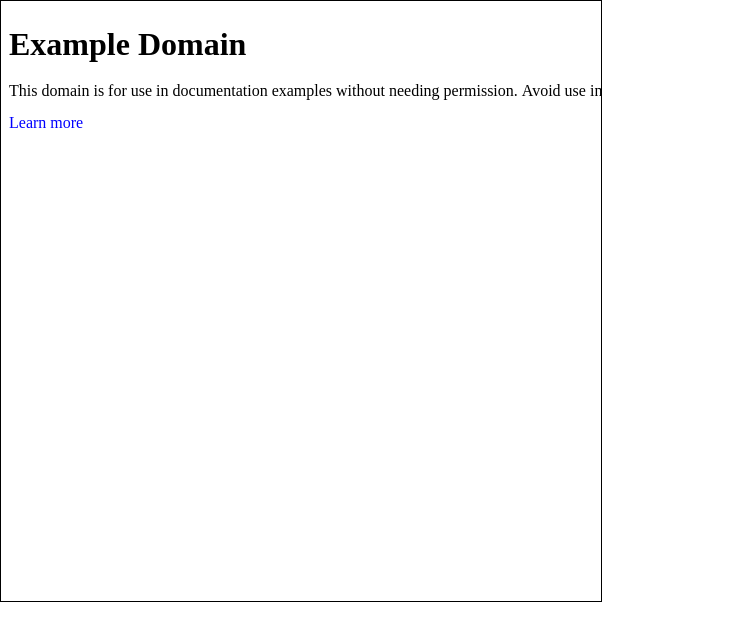
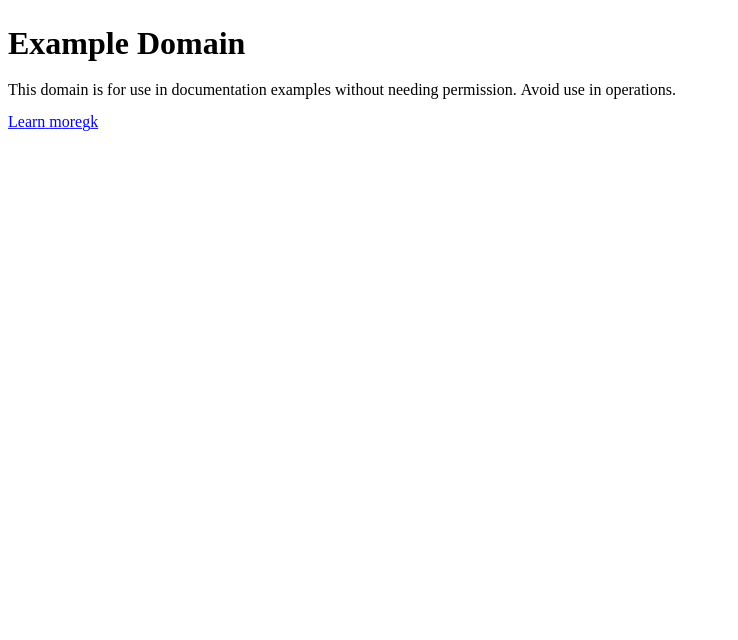
Before and after one commit to Cor3Duo/html-engine, a website built with Vite: page index.html in a window 1280 px wide. Shown: the whole page, without its empty margins (0-738 px from the left). Built offline with nearby package versions, Linux system fonts and the light colour scheme.

Commit message:
feat: add underline in textDecoration

```diff
--- a/index.html
+++ b/index.html
@@ -8,6 +8,7 @@
     <style>
       body {
         margin: 0;
+        overflow: hidden;
       }
     </style>
   </head>
--- a/src/layout.ts
+++ b/src/layout.ts
@@ -16,12 +16,15 @@ export interface LayoutBox {
   renderInfo?: {
     text?: string;
     font?: string;
+    // Adicionamos um lugar para as métricas detalhadas da fonte
+    fontMetrics?: TextMetrics;
   }
 }
 
-// Interface para um medidor, abstraindo o canvas (DIP)
+// 2. ATUALIZAR A ABSTRAÇÃO DO MEDIDOR
 interface TextMeasurer {
-  measure(text: string, font: string): { width: number };
+  // Agora ele retorna o objeto TextMetrics completo
+  measure(text: string, font: string): TextMetrics;
 }
 
 // --- LÓGICA DE LAYOUT ---
@@ -84,7 +87,7 @@ export class Layout {
       renderInfo: {
         text: node.domNode.textContent || '',
         font: fontString,
-      }
+      },
     };
 
     // NOVA LÓGICA: Em vez de preencher renderInfo, geramos filhos inline
@@ -126,7 +129,7 @@ export class Layout {
           style: style,
           dimensions: { x: currentX, y: currentY, width: metrics.width, height: style.fontSize },
           children: [],
-          renderInfo: { text: text, font: fontString }
+          renderInfo: { text: text, font: fontString, fontMetrics: metrics } // Armazena aqui!
         });
 
         currentX += metrics.width;
@@ -145,7 +148,7 @@ export class Layout {
           style: style, // AQUI está o estilo do <a> com a cor azul!
           dimensions: { x: currentX, y: currentY, width: metrics.width, height: style.fontSize },
           children: [],
-          renderInfo: { text: text, font: fontString }
+          renderInfo: { text: text, font: fontString, fontMetrics: metrics } // Armazena aqui!
         });
 
         currentX += metrics.width;
--- a/src/main.ts
+++ b/src/main.ts
@@ -4,9 +4,8 @@ import { Painter } from './paint';
 
 // --- SETUP ---
 const cvs = document.createElement('canvas');
-cvs.width = 600;
-cvs.height = 600;
-cvs.style.border = '1px solid #000';
+cvs.width = innerWidth;
+cvs.height = innerHeight;
 document.body.appendChild(cvs);
 const ctx = cvs.getContext('2d')!;
 
@@ -21,7 +20,7 @@ const html = `<!DOCTYPE html>
   <body>
     <h1>Example Domain</h1>
     <p>This domain is for use in documentation examples without needing permission. Avoid use in operations.</p>
-    <p><a href="https://iana.org/domains/example">Learn more</a></p>
+    <p><a href="https://iana.org/domains/example">Learn moregk</a></p>
   </body>
 </html>`;
 const dom = new DOMParser().parseFromString(html, 'text/html');
@@ -33,8 +32,9 @@ const styledTree = buildStyleTree(dom.body);
 console.log("Style Tree:", styledTree);
 
 // 2. Fase de Layout: Style Tree -> Layout Tree
-//    Injeção de Dependência: passamos o `ctx` como um "medidor" para o Layout.
 const layoutEngine = new Layout({
+  // Nenhuma mudança funcional necessária aqui, pois ctx.measureText já retorna o objeto completo.
+  // Apenas garantimos que nossa tipagem e lógica estejam alinhadas.
   measure: (text, font) => {
     ctx.font = font;
     return ctx.measureText(text);
--- a/src/paint.ts
+++ b/src/paint.ts
@@ -1,4 +1,6 @@
 import { type LayoutBox } from "./layout";
+
+const DESCENDER_CHARS = new Set(['g', 'j', 'p', 'q', 'y']);
 
 export class Painter {
   private ctx: CanvasRenderingContext2D;
@@ -16,20 +18,63 @@ export class Painter {
   }
 
   private paintBox(box: LayoutBox) {
-    // Futuramente: desenhar background, borders, etc.
-
-    // Desenhar o texto
-    if (box.renderInfo?.text && box.renderInfo?.font) {
-      // USA A COR DO ESTILO DA CAIXA!
+    if (box.renderInfo?.text && box.renderInfo?.font && box.renderInfo?.fontMetrics) {
       this.ctx.fillStyle = box.style.color || 'black';
       this.ctx.font = box.renderInfo.font;
       this.ctx.textBaseline = 'top';
       this.ctx.fillText(box.renderInfo.text, box.dimensions.x, box.dimensions.y);
+
+      if (box.style.textDecoration === 'underline') {
+        this.drawUnderline(box);
+      }
     }
 
-    // Recursão para desenhar os filhos
     for (const child of box.children) {
       this.paintBox(child);
     }
   }
+
+  /**
+   * Desenha uma linha sob uma caixa de layout.
+   */
+  private drawUnderline(box: LayoutBox) {
+    const metrics = box.renderInfo!.fontMetrics!;
+    const text = box.renderInfo!.text!;
+
+    this.ctx.strokeStyle = box.style.color || 'black';
+    const lineWidth = Math.max(1, Math.floor(box.style.fontSize / 16));
+    this.ctx.lineWidth = lineWidth;
+
+    const ascent = metrics.fontBoundingBoxAscent;
+    const baselineY = box.dimensions.y + ascent;
+    const underlineOffsetY = lineWidth;
+
+    // 1. APLICAÇÃO DO AJUSTE FINO SUGERIDO
+    let lineY = baselineY + underlineOffsetY - 1.5;
+
+    // A posição X inicial para o primeiro caractere
+    let currentX = box.dimensions.x;
+
+    // 2. LÓGICA DE DESENHO CARACTERE POR CARACTERE
+    this.ctx.beginPath();
+
+    for (const char of text) {
+      const charWidth = this.ctx.measureText(char).width;
+
+      // Se o caractere NÃO for um descendente, desenhamos um segmento de linha.
+      if (!DESCENDER_CHARS.has(char)) {
+        this.ctx.moveTo(currentX, lineY);
+        this.ctx.lineTo(currentX + charWidth, lineY);
+      }
+      // Se for um descendente, simplesmente avançamos a posição sem desenhar,
+      // deixando uma lacuna. A caneta é "levantada" implicitamente.
+
+      // Avança a posição para o próximo caractere
+      currentX += charWidth;
+    }
+
+    // Desenha todos os segmentos de linha acumulados de uma só vez.
+    this.ctx.stroke();
+  }
+
 }
--- a/src/style.ts
+++ b/src/style.ts
@@ -12,6 +12,7 @@ export interface ComputedStyle {
   marginBottom: number;
   marginLeft: number;
   color: string;
+  textDecoration: string;
 }
 
 // Nó do DOM com seu estilo computado anexado
@@ -24,10 +25,10 @@ export interface StyledNode {
 // --- BANCO DE DADOS DE ESTILOS PADRÃO (USER-AGENT STYLESHEET) ---
 // Agora com uma estrutura mais robusta para os valores
 const defaultStyles: { [key: string]: any } = {
-  html: { fontSize: '16px', fontFamily: 'Times New Roman', color: 'black' },
+  html: { fontSize: '16px', fontFamily: 'Times New Roman', color: 'black', textDecoration: 'none' },
   body: { display: 'block', marginTop: '8px', marginRight: '8px', marginBottom: '8px', marginLeft: '8px', fontSize: '1em' },
-  h1: { display: 'block', fontSize: '2em', marginTop: '0.67em', marginBottom: '0.67em', fontWeight: 'bold' },
-  p: { display: 'block', fontSize: '1em', marginTop: '1em', marginBottom: '1em', fontWeight: 'normal' },
+  h1: { display: 'block', fontSize: '2em', marginTop: '0.67em', marginBottom: '0.67em', fontWeight: 'bold', textDecoration: 'none' },
+  p: { display: 'block', fontSize: '1em', marginTop: '1em', marginBottom: '1em', fontWeight: 'normal', textDecoration: 'none' },
   a: { display: 'inline', color: 'blue', textDecoration: 'underline' },
 };
 
@@ -45,6 +46,7 @@ export function buildStyleTree(domRoot: HTMLElement): StyledNode {
     fontWeight: 'normal',
     marginTop: 0, marginRight: 0, marginBottom: 0, marginLeft: 0,
     color: 'black',
+    textDecoration: 'none',
   };
 
   function computeNodeStyle(domNode: HTMLElement, parentStyle: ComputedStyle): StyledNode {
@@ -68,6 +70,7 @@ function getComputedStyle(specifiedStyle: any, parentStyle: ComputedStyle): Comp
   };
 
   computed.color = specifiedStyle.color || parentStyle.color;
+  computed.textDecoration = specifiedStyle.textDecoration || 'none';
 
   // Lógica de computação de unidades
   const parentFontSize = parentStyle.fontSize;
```
Also changed, not shown: public/example.html (+1 -1 lines).
